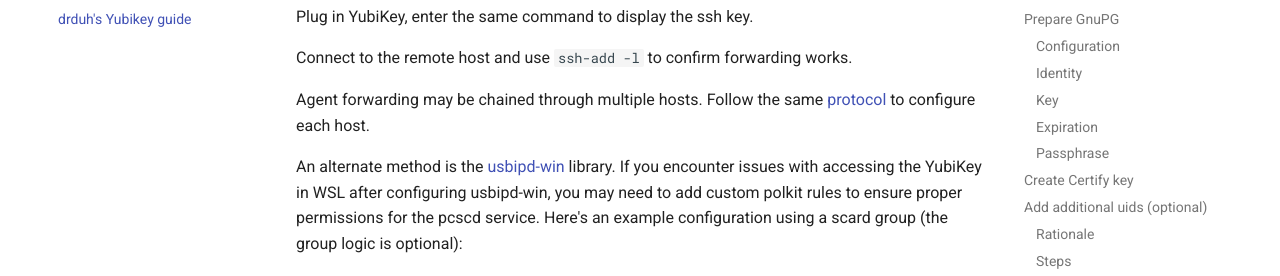
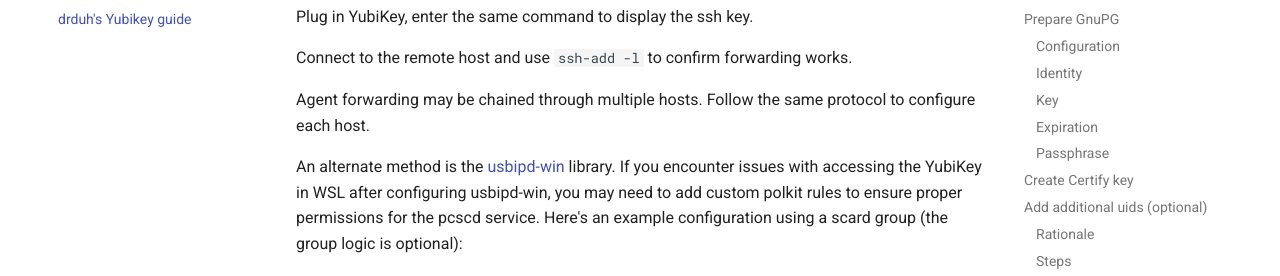
Before and after one commit to FlagHunter01/documentation.frolov.eu, an MkDocs documentation site: the page built from docs/windows/yubikey/drduh.md, in a window 1280 px wide and 900 px high, scrolled down 28690 px. Shown: the part 170-446 px from the top of the window. Built offline with MkDocs 1.6.1 and Material for MkDocs 9.7.7, drawn with Linux system fonts in a browser that asks for light colours; plug-ins that fetch from the network failed and are left out; comment, search, counter and statistics services are not loaded; some of the changed lines change nothing that is shown.

Commit message:
Remove broken link

```diff
--- a/docs/windows/yubikey/drduh.md
+++ b/docs/windows/yubikey/drduh.md
@@ -1376,7 +1376,7 @@ Plug in YubiKey, enter the same command to display the ssh key.
 
 Connect to the remote host and use `ssh-add -l` to confirm forwarding works.
 
-Agent forwarding may be chained through multiple hosts. Follow the same [protocol](#remote-host-configuration) to configure each host.
+Agent forwarding may be chained through multiple hosts. Follow the same protocol to configure each host.
 
 An alternate method is the [usbipd-win](https://github.com/dorssel/usbipd-win) library. If you encounter issues with accessing the YubiKey in WSL after configuring usbipd-win, you may need to add custom polkit rules to ensure proper permissions for the pcscd service. Here's an example configuration using a scard group (the group logic is optional):
 
```
